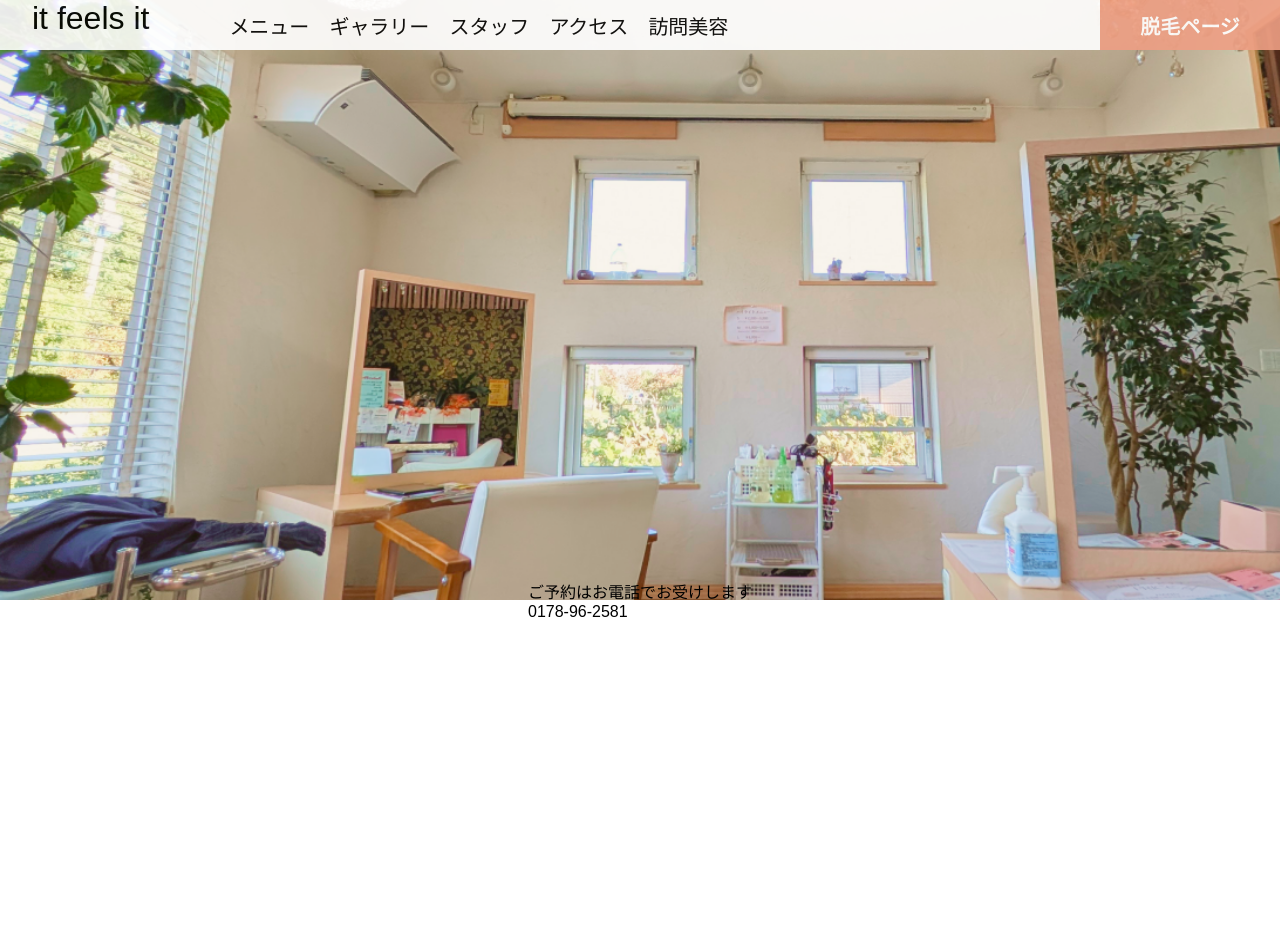
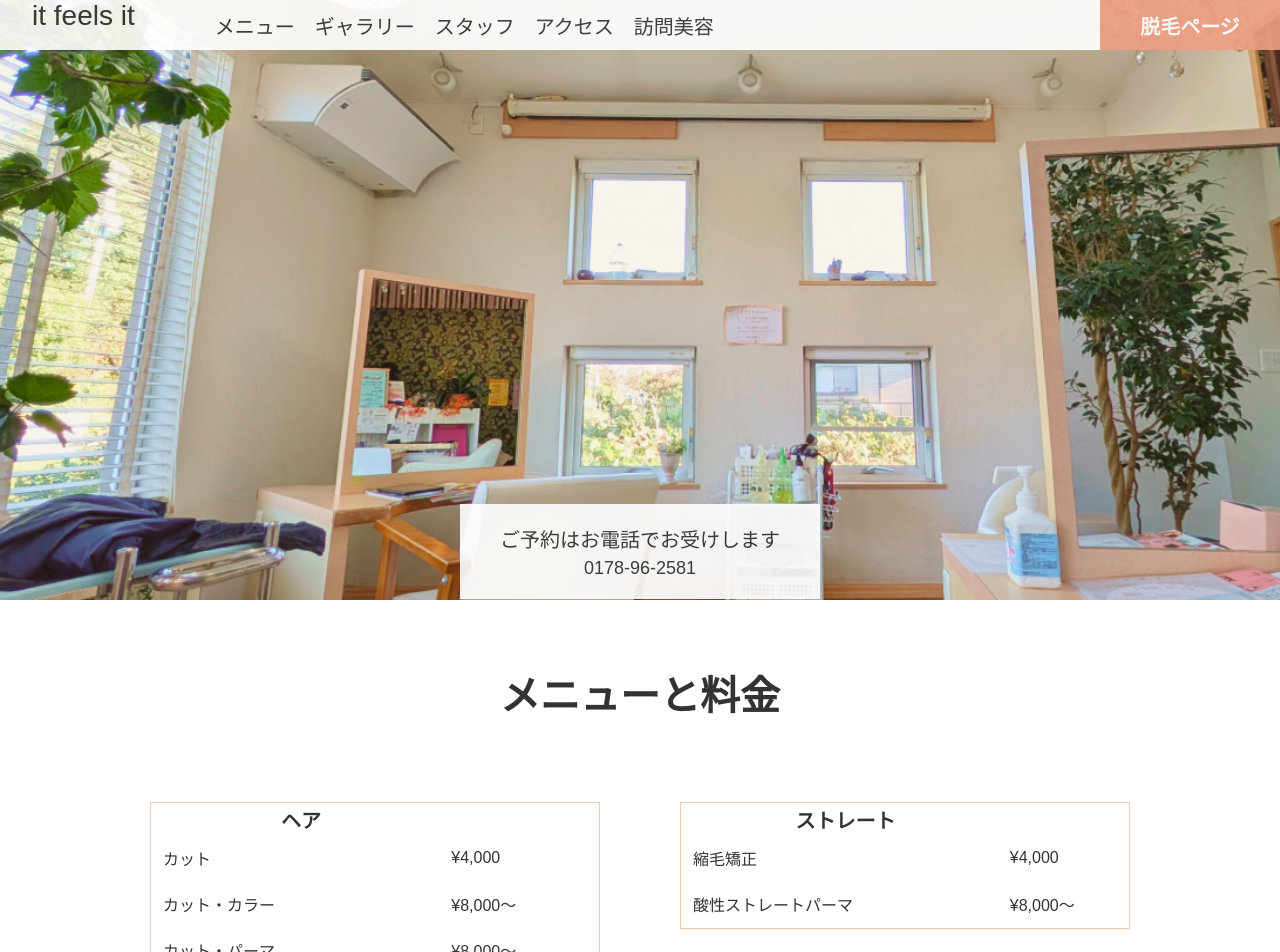
Before and after one commit to yuka-sawamura/HP_it_feels_it, a Next.js app: page / in a window 1280 px wide. Shown: the top 952 px of the page. Before the commit the page ends 800 px from the top, so only its background shows below. Built offline with nearby package versions, Linux system fonts and the light colour scheme.

Commit message:
メニュー表　ittan

```diff
--- a/src/pages/index.tsx
+++ b/src/pages/index.tsx
@@ -25,19 +25,68 @@ export default function Home() {
       <div className={`${geistSans.variable} ${geistMono.variable}`}>
         <Header />
         <main>
-          <div className="itit_main">
-            <div className="itit_main_group">
-              <div className="itit_main_group_text">
-                <p>ご予約はお電話でお受けします</p>
-                <p>0178-96-2581</p>
+          <div className="itit_top">
+            <div className="itit_top_group">
+              <div className="itit_top_text">
+                <p className="itit_top_text_p">ご予約はお電話でお受けします</p>
+                <p className="itit_top_text_phone">0178-96-2581</p>
               </div>
               <img
-                className="itit_main_image"
+                className="itit_top_image"
                 src="/it-feels-it-top-image.png"
                 alt="top-image画像"
               />
             </div>
           </div>
+
+          <section>
+            <div className="itit_menu">
+              <div className="itit_menu_group">
+                <h1 className="itit_menu_title">メニューと料金</h1>
+              </div>
+            </div>
+            <div className="itit_menu_price-table">
+              <table className="itit_menu_price-category">
+                <tbody>
+                  <tr className="itit_menu_category-title">
+                    <td className="itit_menu_category-title_text">ヘア</td>
+                  </tr>
+                  <tr className="itit_menu_menu-gruop">
+                    <td className="itit_menu_menu-name">カット</td>
+                    <td className="itit_menu_menu-price">¥4,000</td>
+                  </tr>
+                  <tr className="itit_menu_menu-gruop">
+                    <td className="itit_menu_menu-name">カット・カラー</td>
+                    <td className="itit_menu_menu-price">¥8,000〜</td>
+                  </tr>
+                  <tr className="itit_menu_menu-gruop">
+                    <td className="itit_menu_menu-name">カット・パーマ</td>
+                    <td className="itit_menu_menu-price">¥8,000〜</td>
+                  </tr>
+                </tbody>
+              </table>
+
+              <table className="itit_menu_price-category">
+                <tbody>
+                  <tr className="itit_menu_category-title">
+                    <td className="itit_menu_category-title_text">
+                      ストレート
+                    </td>
+                  </tr>
+                  <tr>
+                    <td className="itit_menu_menu-name">縮毛矯正</td>
+                    <td className="itit_menu_menu-price">¥4,000</td>
+                  </tr>
+                  <tr>
+                    <td className="itit_menu_menu-name">
+                      酸性ストレートパーマ
+                    </td>
+                    <td className="itit_menu_menu-price">¥8,000〜</td>
+                  </tr>
+                </tbody>
+              </table>
+            </div>
+          </section>
         </main>
       </div>
     </>
--- a/src/styles/globals.scss
+++ b/src/styles/globals.scss
@@ -1,10 +1,11 @@
-@import "./header.scss";
-@import "./home.scss";
+@use "./header.scss";
+@use "./home.scss";
 
 html,
 body {
   max-width: 100vw;
   overflow-x: hidden;
+  color: #333;
 }
 
 body {
--- a/src/styles/header.scss
+++ b/src/styles/header.scss
@@ -1,4 +1,4 @@
-@import "./variables.scss";
+@use "./variables.scss";
 
 .itit_header {
   &_group {
@@ -18,13 +18,12 @@
   &_title {
     align-items: center;
     margin-left: 32px;
-    font-size: 32px;
+    font-size: 28px;
   }
   &_p-group {
     display: flex;
     align-items: center;
     margin-right: 30px;
-    font-size: 20px;
   }
 
   &_p {
--- a/src/styles/home.scss
+++ b/src/styles/home.scss
@@ -1,14 +1,60 @@
-.itit_main {
+.itit_top {
   &_group {
+    position: relative;
+  }
+  &_text {
+    position: absolute;
+    bottom: 5px; // 位置を調整（適宜変更）
+    left: 50%;
+    transform: translateX(-50%);
+    background: white;
+    opacity: 0.9;
+    padding: 20px 40px;
+    text-align: center;
+  }
+
+  &_text_p {
+    font-size: 20px;
+    margin-bottom: 5px;
+  }
+
+  &_text_phone {
+    font-size: 18px;
   }
   &_image {
     width: 1500px;
     height: 600px;
   }
-  &_group_text {
-    position: absolute;
-    top: 75%;
-    left: 50%;
-    transform: translate(-50%, -50%);
+}
+
+.itit_menu {
+  &_title {
+    font-size: 40px;
+    text-align: center;
+    margin: 60px;
+  }
+  &_price-table {
+    display: flex;
+    justify-content: center;
+    gap: 80px;
+    padding: 20px;
+  }
+  &_price-category {
+    width: 450px;
+    height: 120px;
+    border: 1px solid #eacda8;
+  }
+  &_category-title {
+    font-size: 20px;
+    padding: 10px;
+    text-align: center;
+    font-weight: bold;
+    border-bottom: 1px solid #eacda8;
+  }
+  &_menu-name {
+    padding: 10px;
+    text-align: left;
+  }
+  &_menu-price {
   }
 }
```
